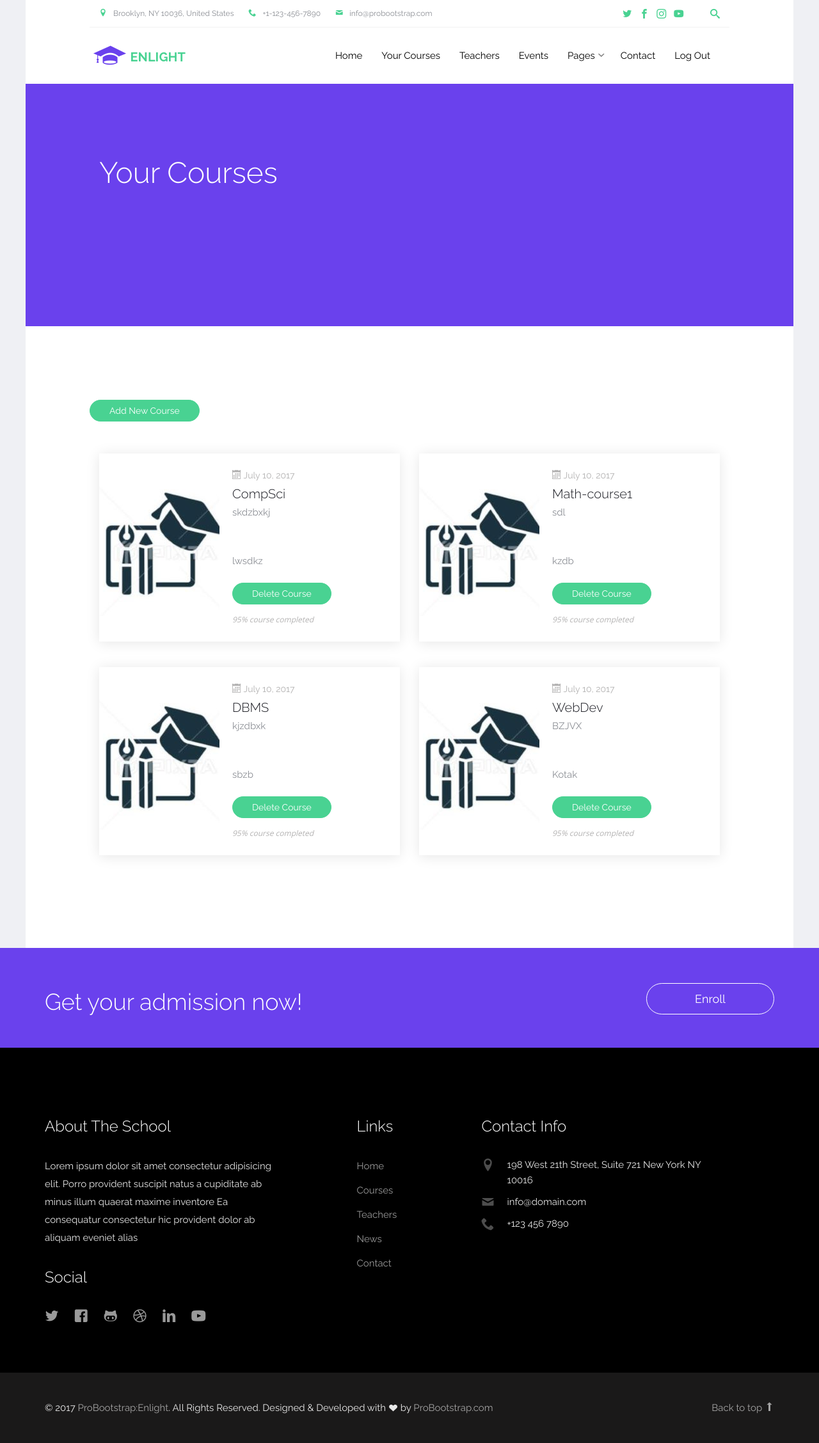
After one commit to Amaaan09/WebDev_Project, a Django app: page /courses_after_login/ in a window 1280 px wide. The commit adds this page. Shown: the whole page at 64% size. Run offline with Django 4.2, Linux system fonts and the light colour scheme; a user stored in the database is signed in; data comes from the database, SQL or seed files in the repository; both versions use the stored data as it was after the commit; some libraries are stand-ins or nearby versions; some web fonts are replaced.

Commit message:
courses CRUD

```diff
--- a/home/admin.py
+++ b/home/admin.py
@@ -5,3 +5,4 @@ from . import models
 
 admin.site.register(models.Profile)
 admin.site.register(models.Student)
+admin.site.register(models.Course)
--- a/home/models.py
+++ b/home/models.py
@@ -32,3 +32,24 @@ class Student(models.Model):
 
     class Meta:
         verbose_name_plural = 'Students'
+
+
+class Course(models.Model):
+    course_name= (
+    ('CompSci','ComputerScience'),
+    ('Math-course1', 'Maths 101'),
+    ('WebDev', 'Website Development'),
+    ('AI', 'Intro to AI'),
+    ('FOML', 'Fundamentals of Machine Learning'),
+    ("DBMS", "Database Managment Services")
+    )
+    course_name = models.CharField(max_length=100, choices=course_name, default='default_course')
+    description = models.CharField(max_length=400)
+    resource_link = models.CharField(max_length=50) #link to any notebooks/notes
+    created_at = models.DateTimeField(auto_now_add=True)
+
+    def __str__(self):
+        return self.course_name
+
+    class Meta:
+        verbose_name_plural = "Courses"
--- a/home/urls.py
+++ b/home/urls.py
@@ -5,7 +5,13 @@ urlpatterns = [
     path("", views.home, name="home"),
 
     path("courses/", views.courses, name="courses"),
-    path("courses_single/", views.course_single, name="course-single"),
+
+    path("courses_after_login/", views.courses_after_login, name="courses_after_login"),
+    path("courses_single/<str:hm>/", views.course_single, name="course-single"),
+    path("courses_add/", views.courses_add, name="courses_add"),
+    path("courses_delete/<str:id>/", views.courses_delete, name="courses_delete"),
+
+
     path("teachers/", views.teachers, name="teachers"),
     path("events/", views.events, name="events"),
     path("aboutUs/", views.aboutUs, name="aboutUs"),
--- a/home/views.py
+++ b/home/views.py
@@ -1,6 +1,8 @@
 from django.http import HttpResponse
 from django.contrib.auth.decorators import login_required, permission_required
-from django.shortcuts import render
+from django.shortcuts import render, redirect
+from .models import Course
+from .forms import CourseForm
 # Create your views here.
 
 
@@ -8,22 +10,48 @@ from django.shortcuts import render
 def home(request):
     return render(request, 'index.html')
 
-@login_required(login_url="login_page")
 def courses(request):
     return render(request, 'courses.html')
 
 @login_required(login_url="login_page")
-def course_single(request):
-    return render(request, 'course-single.html')
+def courses_after_login(request):
+    try:
+        data = Course.objects.all()
+        context = {"course":data}
+    except Exception as e:
+        context = {"course":"data not found"}
+    return render(request, 'courses_after_login.html', context)
+
+# @login_required(login_url="login_page")
+def course_single(request, hm):
+    fetch_data = Course.objects.get(course_name=hm)
+    context = {"fetch_data":fetch_data}
+    return render(request, 'course-single.html', context)
+
+def courses_add(request):
+    form = CourseForm()
+    if request.method == 'POST':
+        myData = CourseForm(request.POST)
+        if myData.is_valid():
+            myData.save()
+            return redirect('courses_after_login')
+    context = {"form":form}
+    return render(request, 'courses_add.html', context)
+
+def courses_delete(request, id):
+    data = Course.objects.get(id=id)
+    data.delete()
+    return redirect('courses_after_login')
+
 
 @login_required(login_url="login_page")
 # @permission_required('', login_url="home")
 def teachers(request):
     return render(request, 'teachers.html')
 
-# @login_required(login_url="login_page")
+@login_required(login_url="login_page")
 def events(request):
-    return render(request, 'events_crud/eventsLand.html')
+    return render(request, 'events.html')
 
 def aboutUs(request):
     return render(request, 'about.html')
--- a/templates/common/base.html
+++ b/templates/common/base.html
@@ -13,7 +13,7 @@
 <head>
     <meta charset="utf-8">
     <meta name="viewport" content="width=device-width, initial-scale=1">
-    <title>Anni, Aashna, Amaan Hi checking WebDev Project</title>
+    <title>Anni, Aashna, Amaan WebDev Project</title>
     <meta name="description" content="Free Bootstrap Theme by ProBootstrap.com">
     <meta name="keywords"
         content="free website templates, free bootstrap themes, free template, free bootstrap, free website template">
@@ -22,7 +22,6 @@
     <link rel="stylesheet" href="{% static 'css/styles-merged.css' %}">
     <link rel="stylesheet" href="{% static 'css/style.min.css' %}">
     <link rel="stylesheet" href="{% static 'css/custom.css' %}">
-    <!-- <link rel="stylesheet" href="{% static 'css/modal.css' %}">  yet to be implemented  -->
 
     <!--[if lt IE 9]>
       <script src="js/vendor/html5shiv.min.js"></script>
@@ -84,7 +83,12 @@
                 <div id="navbar-collapse" class="navbar-collapse collapse">
                     <ul class="nav navbar-nav navbar-right">
                         <li class="{% block home %}  {% endblock %}"><a href="{% url 'home' %}">Home</a></li>
+                        {% if not user.is_authenticated %}
                         <li class="{% block course %}  {% endblock %}"> <a href="{% url 'courses' %}">Courses</a></li>
+                        {% else %}
+                        <li class=""> <a href="{% url 'courses_after_login' %}">Your
+                                Courses</a></li>
+                        {% endif %}
                         <li class="{% block teachers %}  {% endblock %}"><a href="{% url 'teachers' %}">Teachers</a>
                         </li>
                         <li class="{% block events %}  {% endblock %}"><a href="{% url 'events' %}">Events</a></li>
@@ -93,9 +97,6 @@
                             <ul class="dropdown-menu">
                                 <li class="{% block about  %}  {% endblock %}"><a href="{% url 'aboutUs' %}">About
                                         Us</a></li>
-                                <li><a href="{% url 'courses' %}">Courses</a></li>
-                                <li class="{% block course_single %}  {% endblock %}"><a
-                                        href="{% url 'course-single' %}">Course Single</a></li>
                                 <li class="{% block gallery %}  {% endblock %}"><a
                                         href="{% url 'gallery' %}">Gallery</a></li>
                                 <li class="dropdown-submenu dropdown">
@@ -204,7 +205,7 @@
     <script src="{% static 'js/scripts.min.js' %}"></script>
     <script src="{% static 'js/main.min.js' %}"></script>
     <script src="{% static 'js/custom.js' %}"></script>
-    <!-- <script src="{% static 'js/modal.js' %}"></script> yet to be implemented -->
+
 </body>
 
 </html>
--- /dev/null
+++ b/templates/courses_after_login.html
@@ -0,0 +1,72 @@
+{% extends './common/base.html'%}
+{% load static %}
+
+
+{% block content%}
+
+
+
+<section class="probootstrap-section probootstrap-section-colored">
+    <div class="container">
+        <div class="row">
+            <div class="col-md-12 text-left section-heading probootstrap-animate">
+                <h1>Your Courses</h1>
+            </div>
+        </div>
+    </div>
+</section>
+
+
+
+<section class="probootstrap-section">
+    <div class="row" id="newCourse" style="margin-left: 100px; margin-top: 10px;">
+        <a href="{% url 'courses_add' %}">
+            <button type="button" class="btn btn-primary">Add New Course</button>
+        </a>
+    </div>
+
+    <div class="container" style="margin-top: 50px;">
+        <div class="row">
+            {% for i in course %}
+            <div class="col-md-6">
+
+                <div class="probootstrap-service-2 probootstrap-animate">
+                    <div class="image">
+                        <div class="image-bg"><a href="{% url 'course-single' i.course_name %}">
+                                <img src="{% static 'img/app_design_logo.jpg' %}"
+                                    alt="Free Bootstrap Template by ProBootstrap.com"></a>
+                        </div>
+                    </div>
+                    <div class="text">
+                        <span class="probootstrap-meta"><i class="icon-calendar2"></i> July 10, 2017</span>
+                        <h3>{{i.course_name}}</h3>
+                        <p>{{i.description}}</p> <br />
+                        <p>{{i.resource_link}}</p>
+                        <p><a href="{% url 'courses_delete' i.id %}" class="btn btn-primary">Delete Course</a> <span
+                                class="enrolled-count">95% course
+                                completed</span></p>
+                    </div>
+                </div>
+
+
+            </div>
+            {% endfor %}
+
+        </div>
+    </div>
+    </div>
+</section>
+
+
+<section class="probootstrap-cta">
+    <div class="container">
+        <div class="row">
+            <div class="col-md-12">
+                <h2 class="probootstrap-animate" data-animate-effect="fadeInRight">Get your admission now!</h2>
+                <a href="#" role="button" class="btn btn-primary btn-lg btn-ghost probootstrap-animate"
+                    data-animate-effect="fadeInLeft">Enroll</a>
+            </div>
+        </div>
+    </div>
+</section>
+{% endblock %}
```
Also changed, not shown: home/forms.py (added, +8 -0 lines), templates/course-single.html (+14 -34 lines), templates/courses_add.html (added, +22 -0 lines), db.sqlite3, home/migrations/0002_course.py (added).
